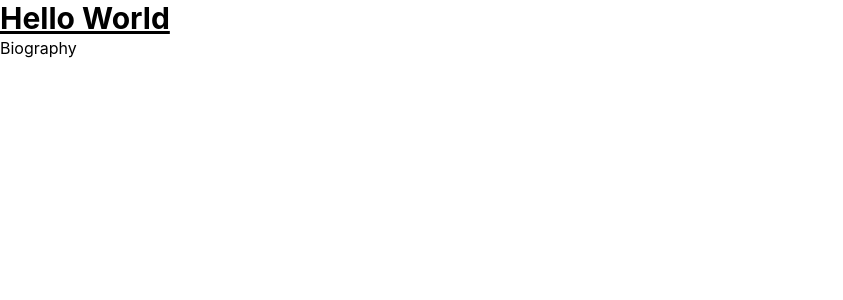
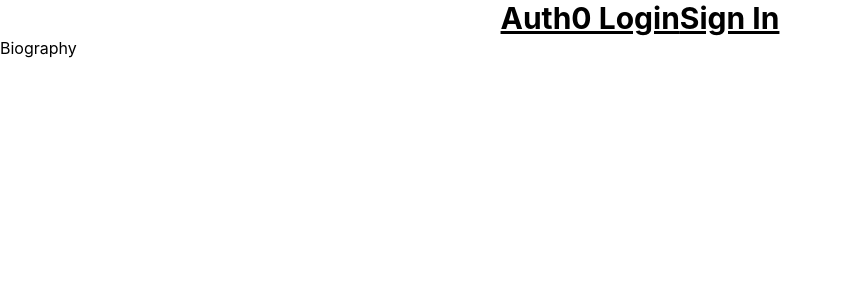
Before and after one commit to TreciaKS/lorde-fansite, a React (Create React App) app: page /biography in a window 1280 px wide. Shown: the top 300 px of the page, without its empty margins (0-843 px from the left). Built offline with nearby package versions, Linux system fonts and the light colour scheme.

Commit message:
Authentication is working!!!

```diff
--- a/src/App.tsx
+++ b/src/App.tsx
@@ -1,15 +1,37 @@
+// components
 import Albums from "./pages/Albums";
-import { Route, Routes } from "react-router-dom";
 import Home from "./pages/Home";
 import About from "./pages/About"
 import Biography from "./pages/Biography";
 import Gallery from "./pages/Gallery";
 import Socials from "./pages/Socials"
+import LoginBtn from "./component/LoginBtn";
+import LogoutBtn from "./component/LogoutBtn";
+import User from "./component/User";
+
+// routes
+import { Route, Routes } from "react-router-dom";
+
+// Auth0 hook
+import { useAuth0 } from "@auth0/auth0-react";
 
 function App(): JSX.Element {
+  const { isLoading , error } = useAuth0()
+
   return (
     <>
-      <h1 className="text-3xl font-bold underline">Hello World</h1>
+      <div className="flex items-center justify-center text-3xl font-bold underline">
+        <h1>Auth0 Login</h1>
+        {error && <p>Failed Authorisation</p>}
+        {!error && isLoading && <p>Authenticating</p>}
+        {!error && !isLoading && (
+          <>
+            <LoginBtn />
+            <LogoutBtn />
+            <User />
+          </>
+        )}
+      </div>
 
       <Routes>
         <Route path="/" element={<Home />} />
--- /dev/null
+++ b/src/component/LoginBtn.tsx
@@ -0,0 +1,14 @@
+import { useAuth0 } from "@auth0/auth0-react";
+
+const LoginBtn = () => {
+  const { loginWithRedirect, isAuthenticated } = useAuth0();
+
+  return (
+    <>
+      {!isAuthenticated && (
+      <button onClick={() => loginWithRedirect()}>Sign In</button>)}
+    </>
+  );
+};
+
+export default LoginBtn;
--- /dev/null
+++ b/src/component/LogoutBtn.tsx
@@ -0,0 +1,13 @@
+import { useAuth0 } from "@auth0/auth0-react";
+
+const LogoutBtn = () => {
+  const { logout, isAuthenticated } = useAuth0();
+
+  return (
+    <div>
+      {isAuthenticated && (<button onClick={() => logout()}>Sign Out</button>)}
+    </div>
+  );
+};
+
+export default LogoutBtn;
--- /dev/null
+++ b/src/component/User.tsx
@@ -0,0 +1,20 @@
+import { useAuth0 } from "@auth0/auth0-react";
+
+import React from 'react'
+
+const User = () => {
+const { user, isAuthenticated } = useAuth0()
+
+  return (
+    <>
+    {isAuthenticated && (
+        <article>
+            {user?.picture && <img src={user.picture} alt={user?.name} /> }
+            <h2>{user?.name}</h2>
+        </article>
+    )}
+    </>
+  )
+}
+
+export default User
--- a/src/index.tsx
+++ b/src/index.tsx
@@ -3,7 +3,15 @@ import ReactDOM from "react-dom/client";
 import "./index.css";
 import App from "./App";
 import reportWebVitals from "./reportWebVitals";
+
+// Router
 import { BrowserRouter } from "react-router-dom";
+
+// Auth0
+import { Auth0Provider } from "@auth0/auth0-react";
+
+const domain = process.env.REACT_APP_AUTH0_DOMAIN;
+const clientId = process.env.REACT_APP_AUTH0_CLIENT_ID;
 
 const root = ReactDOM.createRoot(
   document.getElementById("root") as HTMLElement
@@ -11,7 +19,13 @@ const root = ReactDOM.createRoot(
 root.render(
   <BrowserRouter>
     <React.StrictMode>
-      <App />
+      <Auth0Provider
+        domain={domain}
+        clientId={clientId}
+        authorizationParams={{ redirect_uri: window.location.origin }}
+      >
+        <App />
+      </Auth0Provider>
     </React.StrictMode>
   </BrowserRouter>
 );
```
Also changed, not shown: 1 other file (tests, documents, lock files or other folders).
